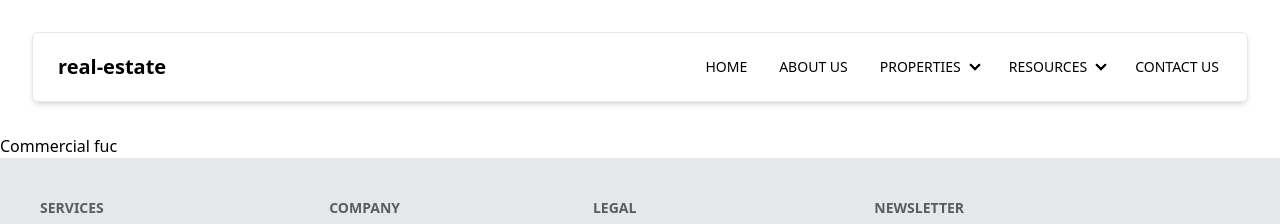
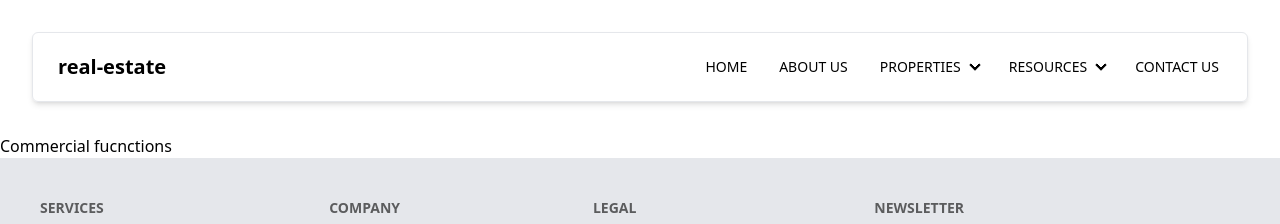
Before and after one commit to abhiiishek07/Mythili, a Next.js app: page /commercial in a window 1280 px wide. Shown: the top 224 px of the page. Built offline with nearby package versions, Linux system fonts and the light colour scheme.

Commit message:
checking my git account

```diff
--- a/src/screens/Properties/Commercial.jsx
+++ b/src/screens/Properties/Commercial.jsx
@@ -1,7 +1,7 @@
 import React from "react";
 
 const CommercialS = () => {
-  return <div>Commercial fuc</div>;
+  return <div>Commercial fucnctions</div>;
 };
 
 export default CommercialS;
```
